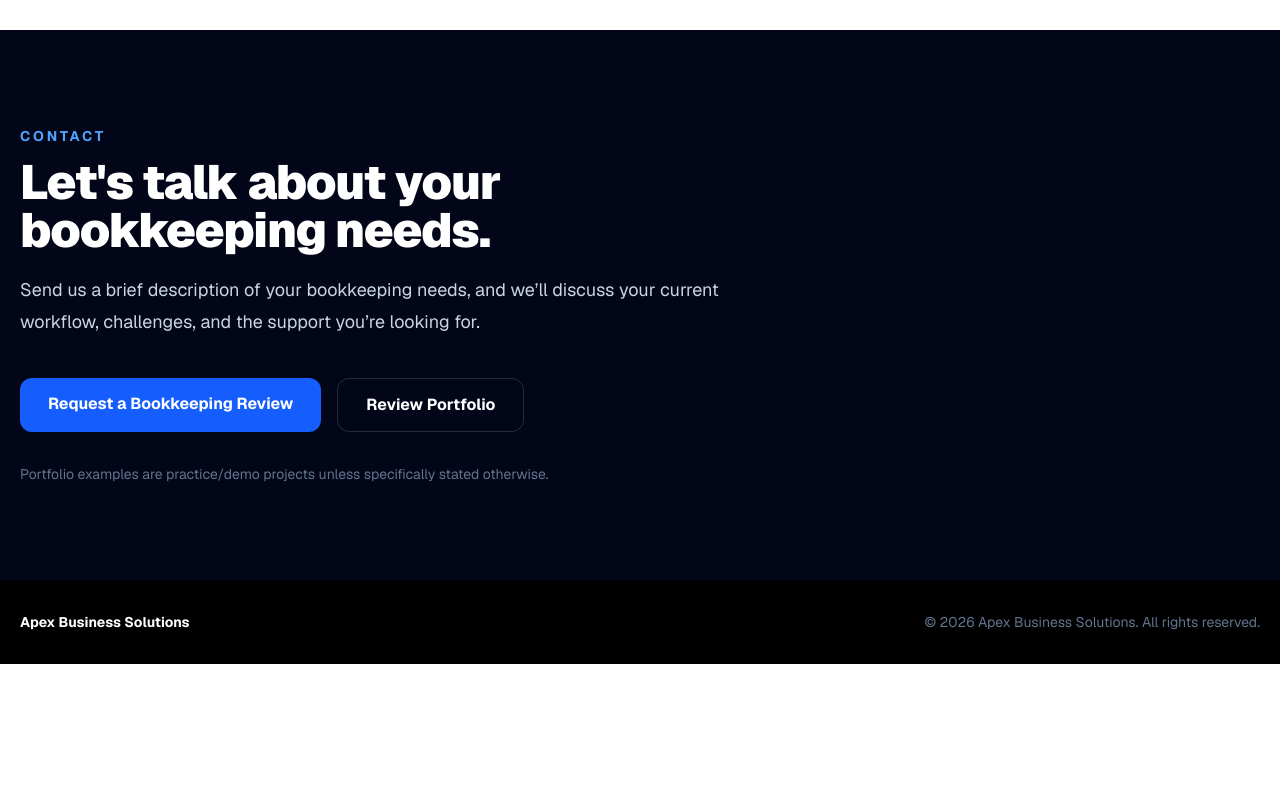
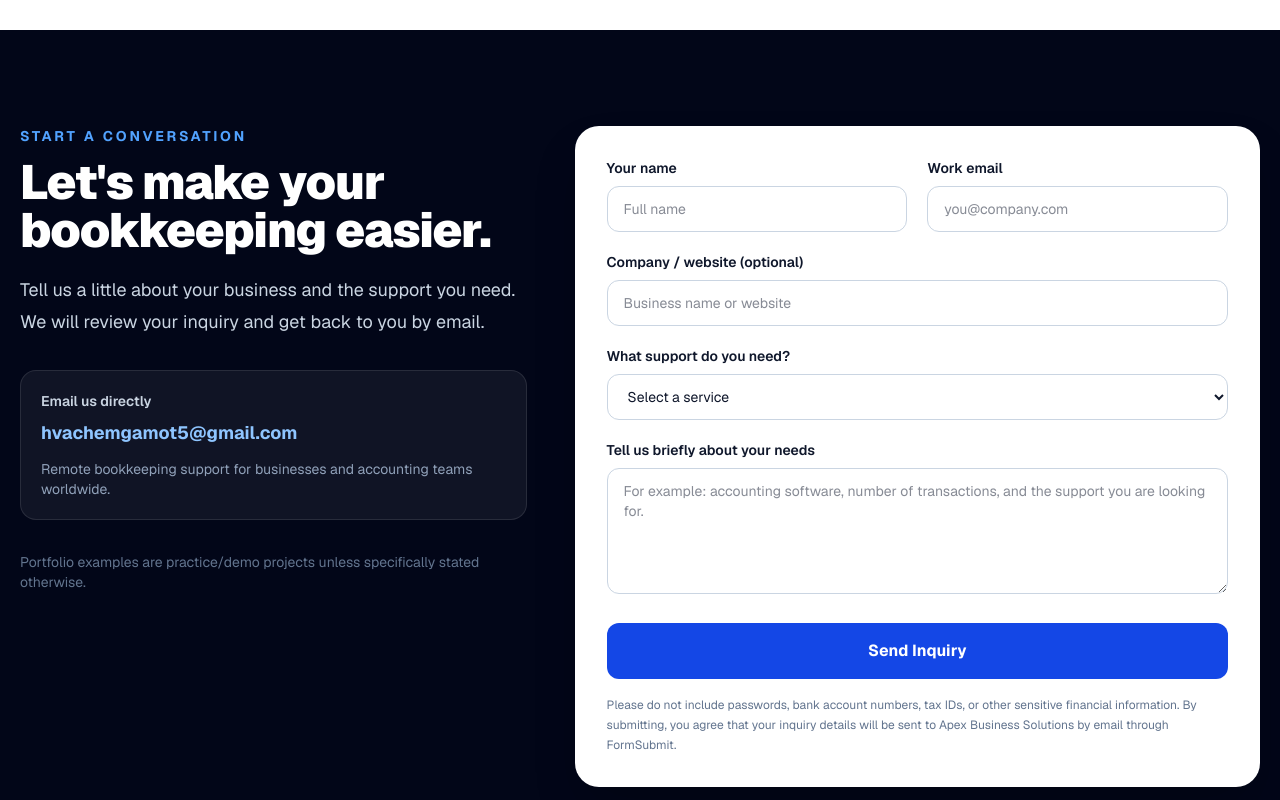
Before and after one commit to hvachemgamot5/ApexBusinessSolutions, a Next.js app: page / in a window 1280 px wide. Shown: the part 3640-4440 px from the top of the page. Before the commit the page ends 4304 px from the top, so only its background shows below. Built offline with nearby package versions, Linux system fonts and the light colour scheme.

Commit message:
Add international client inquiry form and verified contact email

```diff
--- a/app/page.tsx
+++ b/app/page.tsx
@@ -191,17 +191,50 @@ export default function Home() {
       </section>
 
       <section id="contact" className="bg-slate-950 px-5 py-24 text-white">
-        <div className="mx-auto max-w-7xl">
-          <div className="max-w-3xl">
-            <p className="text-sm font-bold uppercase tracking-[.2em] text-blue-400">Contact</p>
-            <h2 className="mt-3 text-4xl font-black tracking-tight sm:text-5xl">Let's talk about your bookkeeping needs.</h2>
-            <p className="mt-5 text-lg leading-8 text-slate-300">Send us a brief description of your bookkeeping needs, and we’ll discuss your current workflow, challenges, and the support you’re looking for.</p>
+        <div className="mx-auto grid max-w-7xl gap-12 lg:grid-cols-[.85fr_1.15fr]">
+          <div>
+            <p className="text-sm font-bold uppercase tracking-[.2em] text-blue-400">Start a conversation</p>
+            <h2 className="mt-3 text-4xl font-black tracking-tight sm:text-5xl">Let's make your bookkeeping easier.</h2>
+            <p className="mt-5 text-lg leading-8 text-slate-300">Tell us a little about your business and the support you need. We will review your inquiry and get back to you by email.</p>
+            <div className="mt-8 rounded-2xl border border-white/10 bg-white/[0.06] p-5">
+              <p className="text-sm font-semibold text-slate-300">Email us directly</p>
+              <a className="mt-2 inline-block text-lg font-bold text-blue-300 hover:text-white" href="mailto:hvachemgamot5@gmail.com?subject=Bookkeeping%20Inquiry">hvachemgamot5@gmail.com</a>
+              <p className="mt-3 text-sm text-slate-400">Remote bookkeeping support for businesses and accounting teams worldwide.</p>
+            </div>
+            <p className="mt-8 text-sm text-slate-500">Portfolio examples are practice/demo projects unless specifically stated otherwise.</p>
           </div>
-          <div className="mt-10 flex flex-col gap-4 sm:flex-row">
-            <a href="mailto:contact@apexbusinesssolutions.com?subject=Bookkeeping%20Inquiry" className="rounded-xl bg-blue-600 px-7 py-3.5 text-center font-bold hover:bg-blue-500">Request a Bookkeeping Review</a>
-            <a href="#portfolio" className="rounded-xl border border-white/15 px-7 py-3.5 text-center font-bold hover:bg-white/10">Review Portfolio</a>
-          </div>
-          <p className="mt-8 text-sm text-slate-500">Portfolio examples are practice/demo projects unless specifically stated otherwise.</p>
+          <form action="https://formsubmit.co/hvachemgamot5@gmail.com" method="POST" className="rounded-3xl bg-white p-6 text-slate-900 shadow-2xl sm:p-8">
+            <input type="hidden" name="_subject" value="New client inquiry — Apex Business Solutions" />
+            <input type="hidden" name="_template" value="table" />
+            <input type="text" name="_honey" className="hidden" tabIndex={-1} autoComplete="off" />
+            <div className="grid gap-5 sm:grid-cols-2">
+              <label className="block text-sm font-semibold">Your name
+                <input required name="name" autoComplete="name" placeholder="Full name" className="mt-2 w-full rounded-xl border border-slate-300 px-4 py-3 font-normal outline-none transition focus:border-blue-600 focus:ring-2 focus:ring-blue-100" />
+              </label>
+              <label className="block text-sm font-semibold">Work email
+                <input required type="email" name="email" autoComplete="email" placeholder="you@company.com" className="mt-2 w-full rounded-xl border border-slate-300 px-4 py-3 font-normal outline-none transition focus:border-blue-600 focus:ring-2 focus:ring-blue-100" />
+              </label>
+            </div>
+            <label className="mt-5 block text-sm font-semibold">Company / website (optional)
+              <input name="company" placeholder="Business name or website" className="mt-2 w-full rounded-xl border border-slate-300 px-4 py-3 font-normal outline-none transition focus:border-blue-600 focus:ring-2 focus:ring-blue-100" />
+            </label>
+            <label className="mt-5 block text-sm font-semibold">What support do you need?
+              <select required name="service" defaultValue="" className="mt-2 w-full rounded-xl border border-slate-300 bg-white px-4 py-3 font-normal outline-none transition focus:border-blue-600 focus:ring-2 focus:ring-blue-100">
+                <option value="" disabled>Select a service</option>
+                <option>Monthly bookkeeping</option>
+                <option>Bank and credit card reconciliation</option>
+                <option>Accounts payable / receivable</option>
+                <option>Cleanup / catch-up bookkeeping</option>
+                <option>Financial reporting / business analysis</option>
+                <option>Other / not sure yet</option>
+              </select>
+            </label>
+            <label className="mt-5 block text-sm font-semibold">Tell us briefly about your needs
+              <textarea required name="message" rows={5} placeholder="For example: accounting software, number of transactions, and the support you are looking for." className="mt-2 w-full resize-y rounded-xl border border-slate-300 px-4 py-3 font-normal outline-none transition focus:border-blue-600 focus:ring-2 focus:ring-blue-100" />
+            </label>
+            <button type="submit" className="mt-6 w-full rounded-xl bg-blue-700 px-6 py-4 font-bold text-white transition hover:bg-blue-800">Send Inquiry</button>
+            <p className="mt-4 text-xs leading-5 text-slate-500">Please do not include passwords, bank account numbers, tax IDs, or other sensitive financial information. By submitting, you agree that your inquiry details will be sent to Apex Business Solutions by email through FormSubmit.</p>
+          </form>
         </div>
       </section>
 
```
